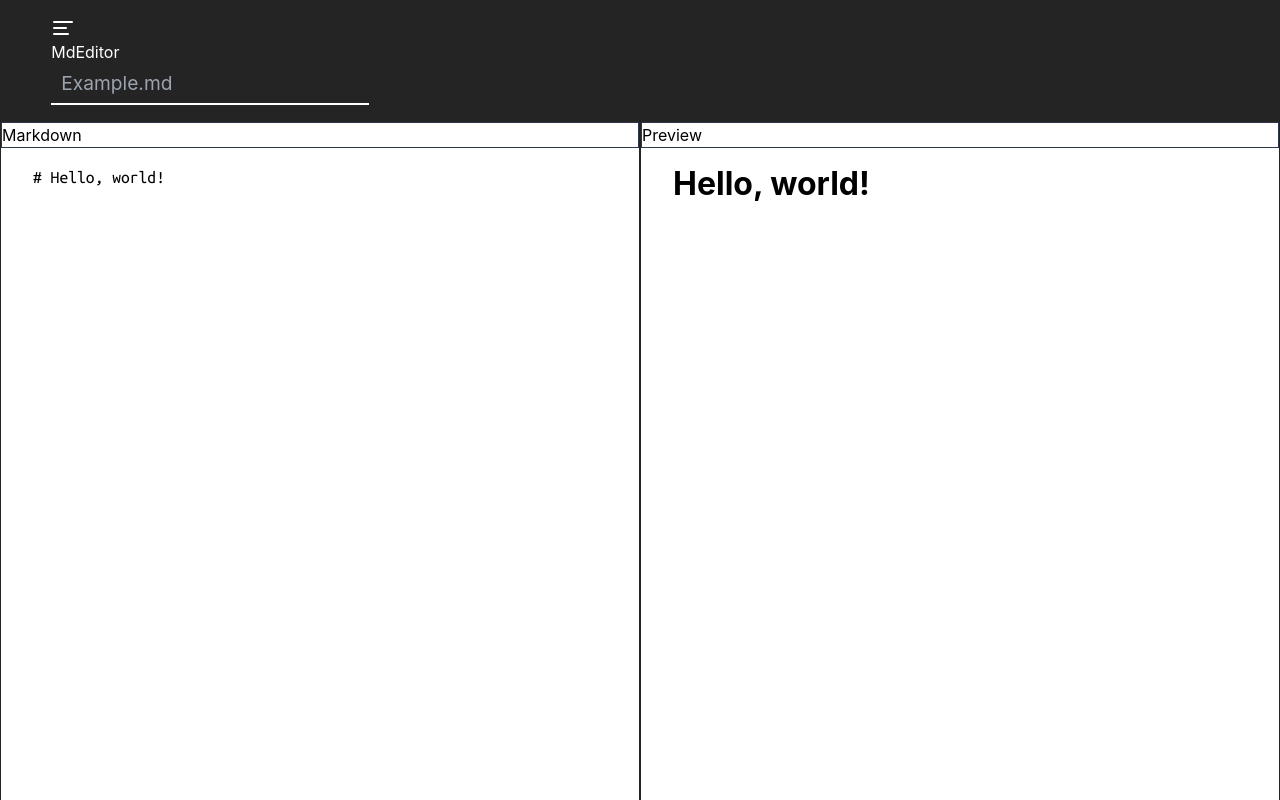
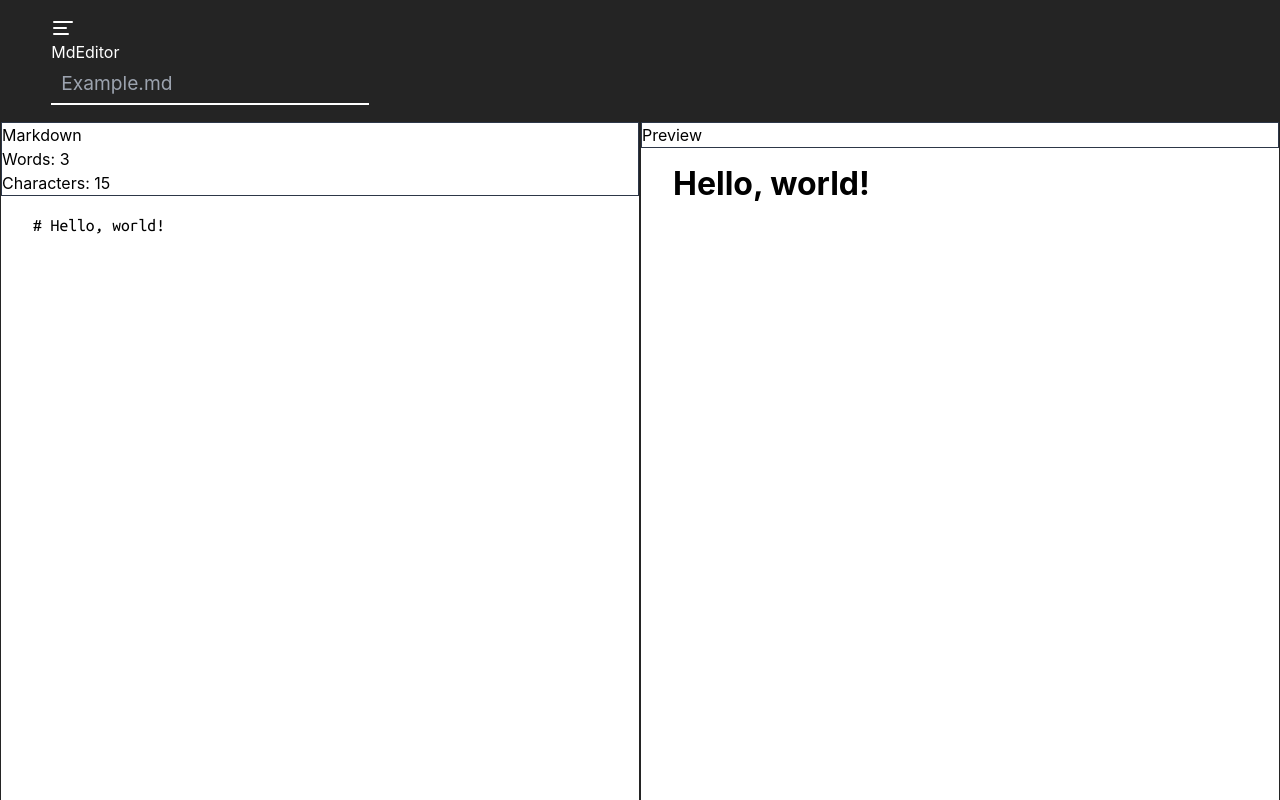
Before and after one commit to Plasticfoods/markdown-editor, a React (Vite) app: page / in a window 1280 px wide. Built offline with nearby package versions, Linux system fonts and the light colour scheme.

Commit message:
Added words, character count

```diff
--- a/src/App.css
+++ b/src/App.css
@@ -55,7 +55,7 @@ header {
 .markdown-textarea, .preview__scroll {
     overflow: auto;
     width: 100%;
-    height: 82vh;
+    height: 85vh;
     padding: 1rem 2rem;
 }
 
--- a/src/components/Home.jsx
+++ b/src/components/Home.jsx
@@ -6,7 +6,9 @@ import { ListContext } from "../contexts/List";
 
 function Home() {
   const {markdownList, updateItem, currentIndex} = useContext(ListContext)
+
   console.log(markdownList)
+
   if(markdownList === null) {
     return (
       <div>
@@ -30,8 +32,10 @@ function Home() {
   return (
     <div className="home">
       <header id="myHeader">
+        {/* Header wrapper */}
         <div className="header-wrapper flex justify-between items-center">
-          <div className="header-left flex gap-8">
+          {/* Header left */}
+          <div className="header-left flex gap-5">
             <Link className="self-center">
               <AlignLeft size={24} />
             </Link>
--- a/src/components/MarkdownSection.jsx
+++ b/src/components/MarkdownSection.jsx
@@ -1,14 +1,23 @@
 
 export default function MarkdownSection({ content, handleContentChange }) {
+
+    const getWordCount = () => {
+        const words = content.split(' ');
+        return words.filter(word => word !== '').length;
+    }
 
     return (
         <div className="markdown-section">
             {/* Section heading for markdown */}
             <div
-                className="uppercase text-slate-400 font-medium text-xs pt-5 pl-6 pb-2"
+                className="flex justify-between items-center uppercase font-semibold text-gray-500 text-xs px-6 py-3"
                 style={{ border: '1px solid #2d3748' }}
             >
-                Markdown
+                <div>Markdown</div>
+                <div className="flex gap-4">
+                    <div>Words: <span className="text-black">{getWordCount()}</span></div>
+                    <div>Characters: <span className="text-black">{content.length}</span></div>
+                </div>
             </div>
             <textarea
                 className='markdown-textarea ubuntu-mono-regular'
--- a/src/components/PreviewSection.jsx
+++ b/src/components/PreviewSection.jsx
@@ -5,7 +5,7 @@ export default function PreviewSection({ content }) {
 
     return (
         <div className="preview-section">
-            <div className="uppercase text-slate-400 font-medium text-xs pt-5 pl-6 pb-2"
+            <div className="uppercase  font-semibold text-gray-600 text-xs px-6 py-3"
                 style={{ border: '1px solid #2d3748' }}
             >
                 Preview
```
